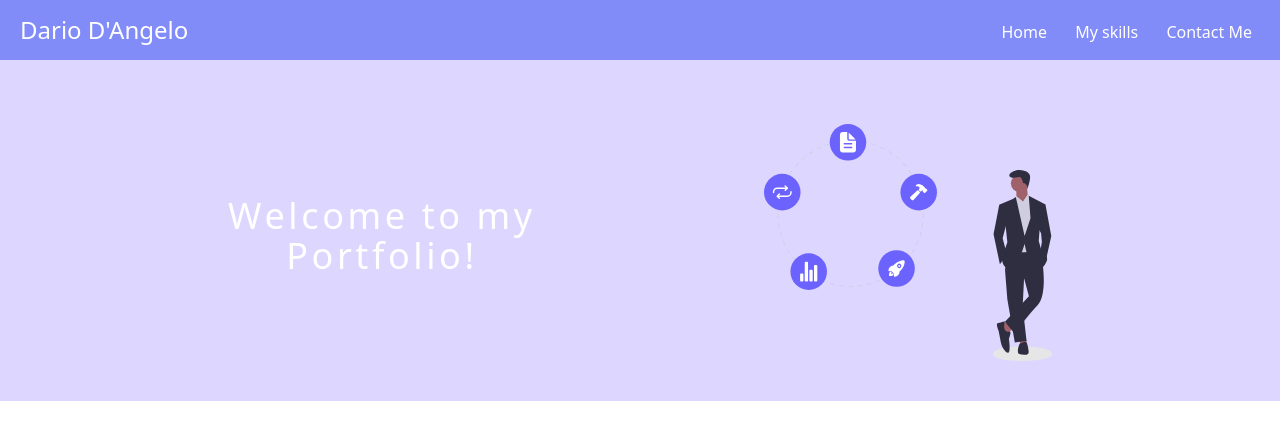
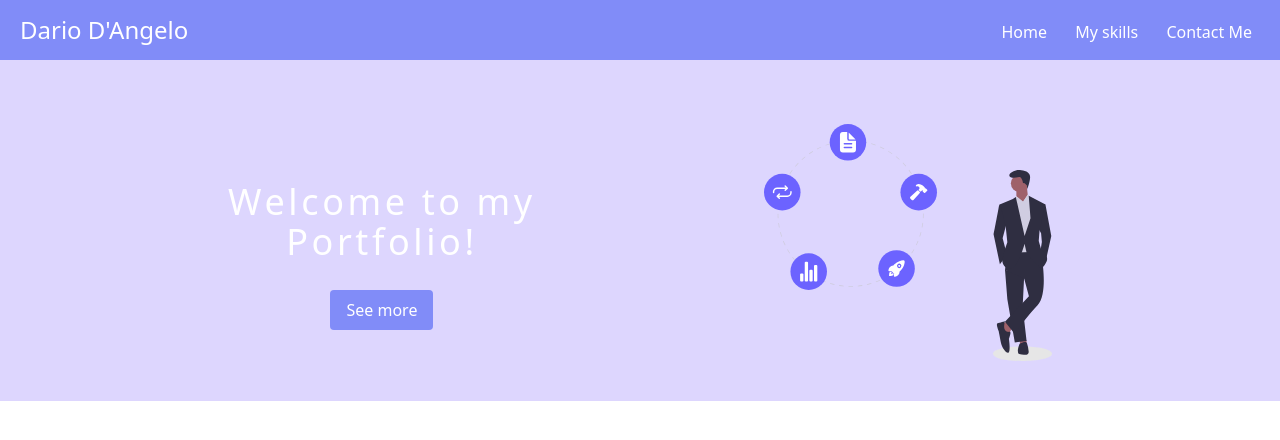
Before and after one commit to DarioDAngeloo/tailwind, a website: page src/index.html in a window 1280 px wide. Drawn offline with Linux system fonts and the light colour scheme.

Commit message:
new display of button

```diff
--- a/src/index.html
+++ b/src/index.html
@@ -24,12 +24,23 @@
     <section
       class="flex flex-col items-center bg-violet-200 pt-6 lg:flex-row justify-evenly"
     >
-      <h2
-        class="text-2xl mb-10 mt-7 text-white text-center tracking-widest sm:text-3xl lg:text-4xl"
+      <div class="lg: flex flex-col items-center">
+        <h2
+          class="text-2xl mt-7 text-white text-center tracking-widest sm:text-4xl lg:text-4xl mb-7"
+        >
+          Welcome to my<br />Portfolio! <br />
+        </h2>
+
+        <p
+          class="hidden lg:flex text-center bg-indigo-400 px-4 py-2 rounded text-white"
+        >
+          See more
+        </p>
+      </div>
+
+      <p
+        class="bg-indigo-400 py-2 text-sm px-3 mt-3 rounded text-white sm:text-xl lg:hidden"
       >
-        Welcome to my<br />Portfolio!
-      </h2>
-      <p class="bg-indigo-400 py-2 px-3 rounded text-white lg:hidden">
         See more
       </p>
 
```
Also changed, not shown: dist/output.css.
